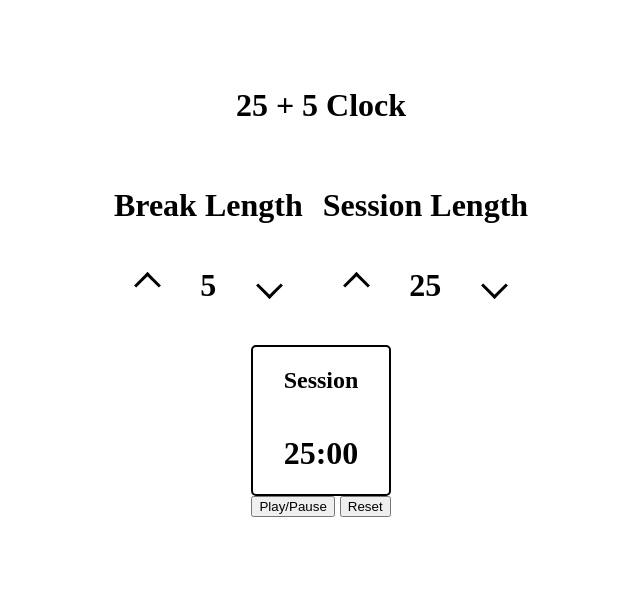
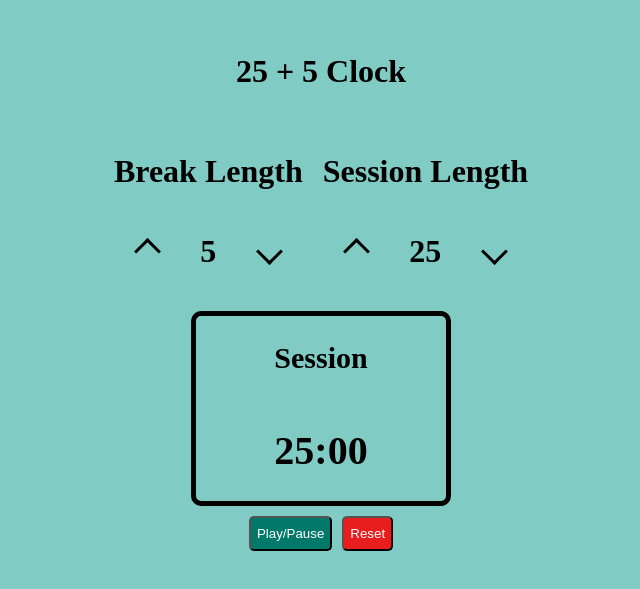
Before and after one commit to terminader7/clock, a React (Create React App) app: page / in a window 1280 px wide. Shown: the part 109-698 px from the top of the page, without its empty margins (319-959 px from the left). Built offline with nearby package versions, Linux system fonts and the light colour scheme.

Commit message:
added countdown to display times. Not finished

```diff
--- a/src/App.js
+++ b/src/App.js
@@ -2,7 +2,9 @@ import "./App.css";
 import styled from "styled-components";
 import { Clock } from "./components/Clock";
 
-const AppPage = styled.div``;
+const AppPage = styled.div`
+  background-color: #80CBC4;
+`;
 
 function App() {
   return (
--- a/src/components/ClockTimerDisplay.js
+++ b/src/components/ClockTimerDisplay.js
@@ -1,25 +1,42 @@
-import React, { useState } from "react";
+import React, { useState, useEffect, useRef } from "react";
+import {
+  isPlayingUseEffect,
+  sessionTimeBreakTimeUseEffect,
+} from "../useEffect";
 
 import styled from "styled-components";
 
 const DisplayBox = styled.div`
-  border: 2px;
+  border: 5px;
   border-color: black;
   border-style: solid;
   display: flex;
-  border-radius: 5px;
+  border-radius: 10px;
   flex-direction: column;
   align-items: center;
+  width: 250px;
+  font-size: 20px;
 `;
 const ButtonContainer = styled.div`
   display: flex;
   flex-direction: row;
-  gap: 5px;
+  gap: 10px;
+  justify-content: center;
+  padding-top: 10px;
 `;
 
-const PausePlayButton = styled.button``;
+const PausePlayButton = styled.button`
+  background-color: #00796b;
+  color: white;
+  border-radius: 5px;
+  height: 35px;
+`;
 
-const ResetButton = styled.button``;
+const ResetButton = styled.button`
+  background-color: #e81e1e;
+  color: white;
+  border-radius: 5px;
+`;
 
 const Timer = styled.h1``;
 
@@ -29,19 +46,51 @@ export const ClockTimerDisplay = ({ breakTime, sessionTime }) => {
   const [currTimerLabel, setCurrTimerLabel] = useState("Session");
   const [currTime, setCurrTime] = useState(sessionTime);
   const [isPlaying, setIsPlaying] = useState(false);
+  const [intervalID, setIntervalId] = useState();
+
+  const currTimeRef = useRef();
+  currTimeRef.current = currTime;
+
+  useEffect(() => {
+    if (isPlaying) {
+      setIntervalId(
+        setInterval(() => {
+          console.log(currTimeRef.current);
+          setCurrTime(currTimeRef.current - 1);
+        }, 1000)
+      );
+    } else {
+      clearInterval(intervalID);
+    }
+  }, [isPlaying]);
+
+  useEffect(() => {
+    if (currTimerLabel === "Session") {
+      setCurrTime(sessionTime);
+    } else {
+      setCurrTime(breakTime);
+    }
+  }, [sessionTime, breakTime]);
 
   const formatTime = (seconds) => {
-    return `${seconds / 60}:${(seconds % 60).toString().padStart(2, "0")}`;
+    return `${Math.floor(seconds / 60)}:${(seconds % 60)
+      .toString()
+      .padStart(2, "0")}`;
   };
+
+  useEffect(() => {
+    if (currTime === 0) {
+      currTimerLabel === "Session"
+        ? setCurrTimerLabel("Break") && setCurrTime(breakTime)
+        : setCurrTimerLabel("Session") && setCurrTime(sessionTime);
+    }
+  }, [currTime]);
+
   return (
     <div>
       <DisplayBox>
         <TimerLabel>{currTimerLabel}</TimerLabel>
-        <Timer>
-          {currTimerLabel === "Session"
-            ? formatTime(sessionTime)
-            : formatTime(breakTime)}
-        </Timer>
+        <Timer>{formatTime(currTimeRef.current)}</Timer>
       </DisplayBox>
       <ButtonContainer>
         <PausePlayButton
--- /dev/null
+++ b/src/useEffect.js
@@ -0,0 +1,20 @@
+// export const isPlayingUseEffect = useEffect(() => {
+//   if (isPlaying) {
+//     setIntervalId(
+//       setInterval(() => {
+//         console.log(currTimeRef.current);
+//         setCurrTime(currTimeRef.current - 1);
+//       }, 1000)
+//     );
+//   } else {
+//     clearInterval(intervalID);
+//   }
+// }, [isPlaying]);
+
+// export const sessionTimeBreakTimeUseEffect = useEffect(() => {
+//   if (currTimerLabel === "Session") {
+//     setCurrTime(sessionTime);
+//   } else {
+//     setCurrTime(breakTime);
+//   }
+// }, [sessionTime, breakTime]);
```
